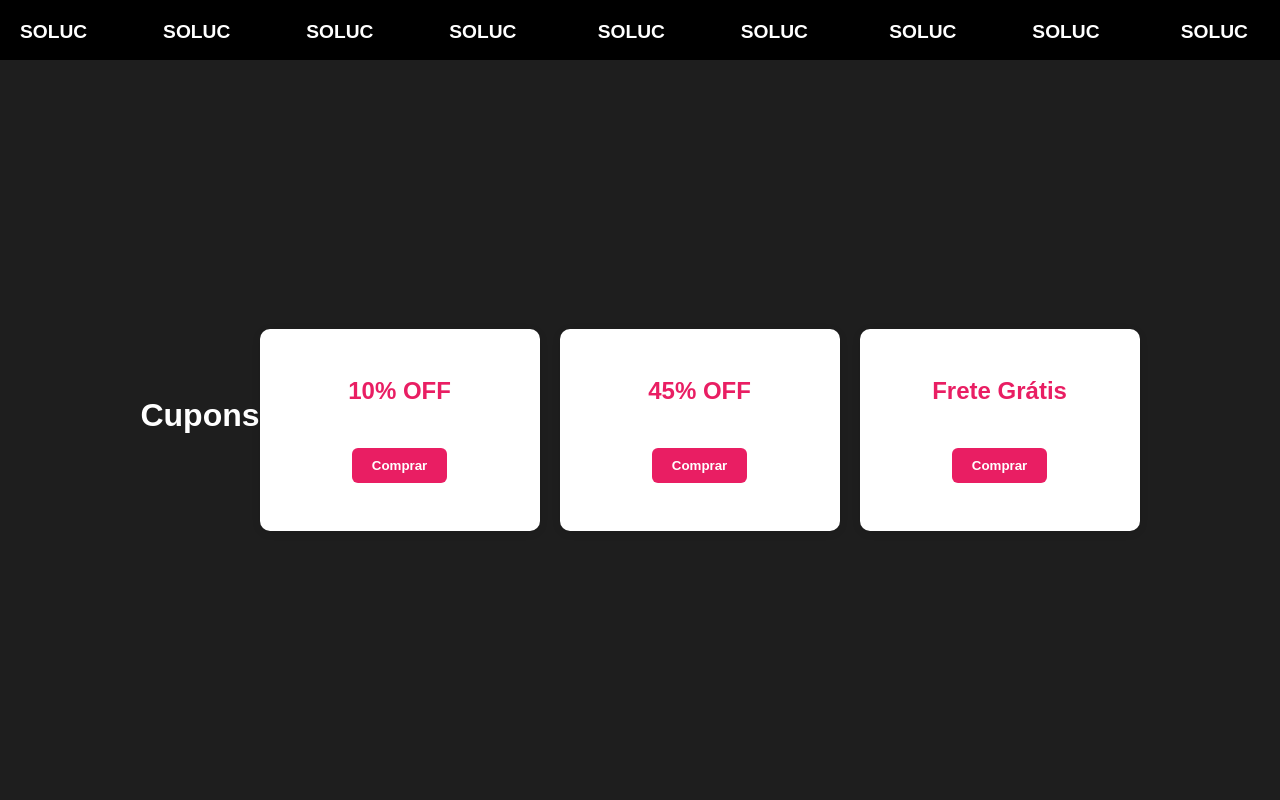
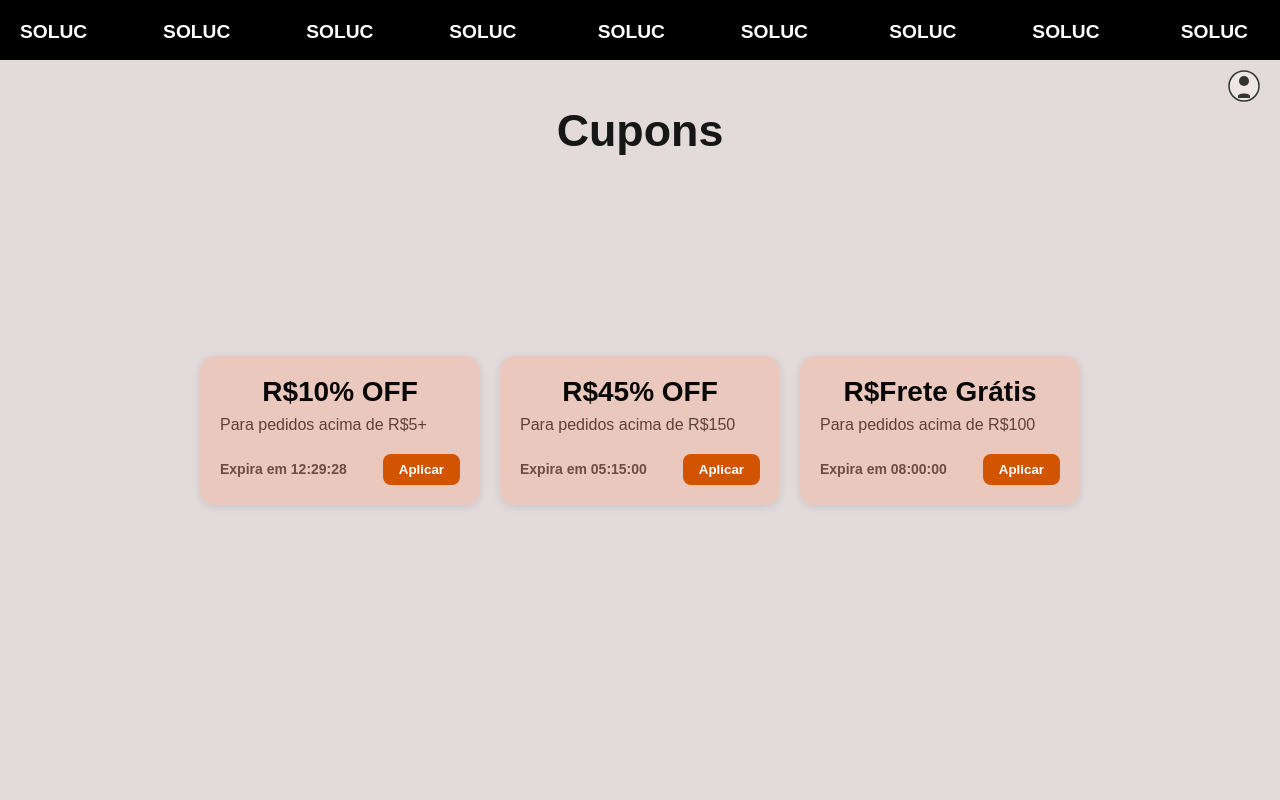
Before and after one commit to F3lip3007/projeto_TADW, a PHP site: page /cupom.php in a window 1280 px wide. Run offline with PHP 8.4, Linux system fonts and the light colour scheme.

Commit message:
toggle menu e css

```diff
--- a/public/cupom.php
+++ b/public/cupom.php
@@ -9,34 +9,70 @@
 </head>
 <body>
 
+
 <div class="top-bar">
     <div class="scrolling-text">
       SOLUCㅤㅤㅤㅤ SOLUCㅤㅤㅤㅤ SOLUCㅤㅤㅤㅤ SOLUC ㅤㅤㅤㅤ SOLUCㅤㅤㅤㅤ SOLUC ㅤㅤㅤㅤ SOLUCㅤㅤㅤㅤ SOLUC ㅤㅤㅤㅤ SOLUCㅤㅤㅤㅤ SOLUCㅤㅤㅤㅤ SOLUCㅤㅤㅤㅤ SOLUC
     </div>
   </div>
 
-<h1 style="text-align: center; margin-bottom: 30px;">Cupons</h1>
+  <!-- Botão ícone perfil redondo -->
+<button class="profile-toggle" onclick="toggleRightMenu()" aria-label="Menu Perfil" title="Menu Perfil">
+  <svg width="32" height="32" viewBox="0 0 64 64" fill="none" xmlns="http://www.w3.org/2000/svg" >
+    <!-- Círculo externo -->
+    <circle cx="32" cy="32" r="30" stroke="#333" stroke-width="3" fill="#eee6e6ff"/>
+    <!-- Cabeça -->
+    <circle cx="32" cy="22" r="10" fill="#333" />
+    <!-- Corpo -->
+    <path d="M20 52c0-7 24-7 24 0v4H20v-4z" fill="#333"/>
+  </svg>
+</button>
+
+<!-- Menu lateral da direita -->
+<nav class="right-side-menu" id="rightSideMenu">
+  <div class="menu-section">
+    <p class="menu-title">👤 Meu Perfil</p>
+  </div>
+
+  <hr>
+
+  <div class="menu-section">
+    <a href="#"><span>👤</span> Perfil</a>
+    <a href="#"><span>🛒</span> Carrinho</a>
+    <a href="#"><span>🏷️</span> Cupons</a>
+    <a href="#"><span>🏠</span> Home</a>
+  </div>
+
+  <hr>
+
+  <div class="menu-section">
+    <a href="#"><span>🚪</span> Sair</a>
+  </div>
+</nav>
+
+
+<h1>Cupons</h1>
 
 <?php
 // Lista de cupons
 $cupons = [
     [
         "titulo" => "10% OFF",
-        "descricao" => "Pedidos R$50+",
+        "descricao" => "Para pedidos acima de R$5+",
         "desconto" => 10,
         "minimo" => 50,
         "expira" => time() + 12 * 3600 + 29 * 60 + 28 // expira em 12h 29m 28s
     ],
     [
         "titulo" => "45% OFF",
-        "descricao" => "Pedidos R$150+",
+        "descricao" => "Para pedidos acima de  R$150",
         "desconto" => 45,
         "minimo" => 150,
         "expira" => time() + 5 * 3600 + 15 * 60 // expira em 5h 15m
     ],
     [
         "titulo" => "Frete Grátis",
-        "descricao" => "Pedidos R$100+",
+        "descricao" => "Para pedidos acima de  R$100",
         "desconto" => 0,
         "minimo" => 100,
         "expira" => time() + 8 * 3600 // expira em 8h
@@ -58,14 +94,44 @@ function tempoRestante($expira) {
 <div class="cupom-container">
 <?php foreach($cupons as $cupom): ?>
     <div class="cupom">
-        <p><strong>Novo</strong></p>
-        <h2><?php echo htmlspecialchars($cupom['titulo']); ?></h2>
-        <p><?php echo htmlspecialchars($cupom['descricao']); ?></p>
-        <button>Comprar</button>
-        <p>Expira em <?php echo tempoRestante($cupom['expira']); ?></p>
+        <h2>R$<?php echo htmlspecialchars($cupom['titulo']); ?></h2>
+        <p class="descricao"><?php echo htmlspecialchars($cupom['descricao']); ?></p>
+        <div class="cupom-footer">
+            <p>Expira em <?php echo tempoRestante($cupom['expira']); ?></p>
+            <button>Aplicar</button>
+        </div>
     </div>
 <?php endforeach; ?>
 </div>
 
+<script>
+function toggleRightMenu() {
+  const menu = document.getElementById("rightSideMenu");
+  const button = document.querySelector(".profile-toggle");
+
+  menu.classList.toggle("active");
+
+  // Alterna visibilidade do botão
+  if (menu.classList.contains("active")) {
+    button.style.display = "none";
+  } else {
+    button.style.display = "block";
+  }
+}
+
+// Fecha ao clicar fora
+document.addEventListener("click", function (e) {
+  const menu = document.getElementById("rightSideMenu");
+  const button = document.querySelector(".profile-toggle");
+
+  if (!menu.contains(e.target) && !button.contains(e.target)) {
+    menu.classList.remove("active");
+    button.style.display = "block";
+  }
+});
+</script>
+
+
+
 </body>
 </html>
--- a/public/style.css
+++ b/public/style.css
@@ -968,9 +968,14 @@ body {
     background: #777;
 }
 
-/* style.css */
 
-/* Reset básico */
+
+body {
+  font-family: Arial, sans-serif;
+  background-color: #e2dadb;
+  padding: 80px 20px 20px; /* espaço para a top-bar */
+}
+
 
 /* Container dos cupons */
 .cupom-container {
@@ -982,42 +987,139 @@ body {
 
 /* Estilo de cada cupom */
 .cupom {
-  background-color: white;
-  border-radius: 10px;
-  box-shadow: 0 2px 8px rgba(0, 0, 0, 0.1);
+  background-color: rgba(255, 160, 122, 0.3); /* rosa salmão transparente */
+  border-radius: 15px;
   padding: 20px;
   width: 280px;
-  transition: transform 0.2s, box-shadow 0.2s;
-  text-align: center;
+  display: flex;
+  flex-direction: column;
+  justify-content: space-between;
+  box-shadow: 0 2px 8px rgba(0,0,0,0.1);
+  transition: transform 0.2s ease, box-shadow 0.2s ease;
 }
 
 .cupom:hover {
   transform: translateY(-5px);
-  box-shadow: 0 4px 12px rgba(0, 0, 0, 0.15);
+  box-shadow: 0 6px 15px rgba(0,0,0,0.2);
 }
 
+/* Conteúdo principal do cupom */
 .cupom h2 {
-  font-size: 24px;
-  color: #e91e63;
-  margin-bottom: 10px;
+  font-size: 28px;
+  font-weight: bold;
+  color: #080808; /* tom mais forte do salmão */
+  margin-bottom: 8px;
 }
 
-.cupom p {
-  margin: 5px 0;
+.cupom p.descricao {
+  font-size: 16px;
+  margin-bottom: 20px;
+  color: #5d4037; /* cor marrom clara */
 }
 
+/* Rodapé do cupom: tempo e botão */
+.cupom-footer {
+  display: flex;
+  justify-content: space-between;
+  align-items: center;
+  margin-top: auto; /* força rodapé ao fim do container */
+}
+
+.cupom-footer p {
+  font-size: 14px;
+  color: #6d4c41; /* marrom escuro */
+  font-weight: 600;
+}
+
+/* Botão comprar */
 .cupom button {
-  background-color: #e91e63;
+  background-color: #d35400;
+  border: none;
+  padding: 8px 16px;
+  border-radius: 8px;
   color: white;
-  border: none;
-  padding: 10px 20px;
-  border-radius: 6px;
+  font-weight: bold;
   cursor: pointer;
-  font-weight: bold;
-  margin-top: 10px;
-  transition: background-color 0.3s;
+  transition: background-color 0.3s ease;
 }
 
 .cupom button:hover {
-  background-color: #c2185b;
+  background-color: #a84300;
 }
+
+/* Título principal da página */
+h1 {
+  position: absolute;
+  text-align: center;
+  margin-bottom: 600px;
+  color: #161616;
+  font-weight: 600;
+  font-size: 2.8rem;
+}
+
+/* Ícone de perfil no topo direito */
+.profile-toggle {
+  position: fixed;
+  top: 70px; /* abaixo da top-bar */
+  right: 20px;
+  background-color: transparent;
+  border: none;
+  font-size: 24px;
+  cursor: pointer;
+  z-index: 1100;
+}
+
+/* Menu lateral da direita */
+.right-side-menu {
+  position: fixed;
+  top: 0;
+  right: -300px; /* escondido inicialmente */
+  width: 250px;
+  height: 100%;
+  background-color: #8a8787;
+  box-shadow: -2px 0 10px rgba(0, 0, 0, 0.2);
+  padding-top: 80px; /* espaço abaixo da top-bar */
+  transition: right 0.3s ease;
+  z-index: 1050;
+  display: flex;
+  flex-direction: column;
+}
+
+/* Quando ativo (visível) */
+.right-side-menu.active {
+  right: 0;
+}
+
+/* Título e seções */
+.menu-title {
+  font-weight: bold;
+  padding: 10px 20px;
+  color: #161616;
+}
+
+.menu-section {
+  display: flex;
+  flex-direction: column;
+}
+
+.right-side-menu a {
+  display: flex;
+  align-items: center;
+  gap: 10px;
+  padding: 12px 20px;
+  color: #333;
+  text-decoration: none;
+  font-size: 16px;
+  transition: background-color 0.2s;
+}
+
+.right-side-menu a:hover {
+  background-color: #666363;
+}
+
+/* Linhas divisórias */
+.right-side-menu hr {
+  margin: 10px 0;
+  border: none;
+  border-top: 1px solid #ddd;
+}
```
